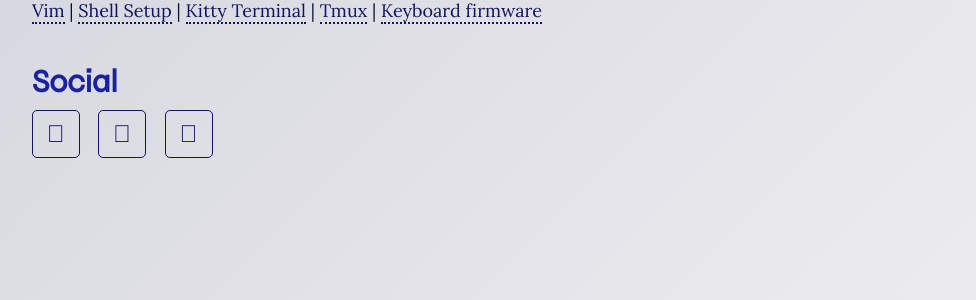
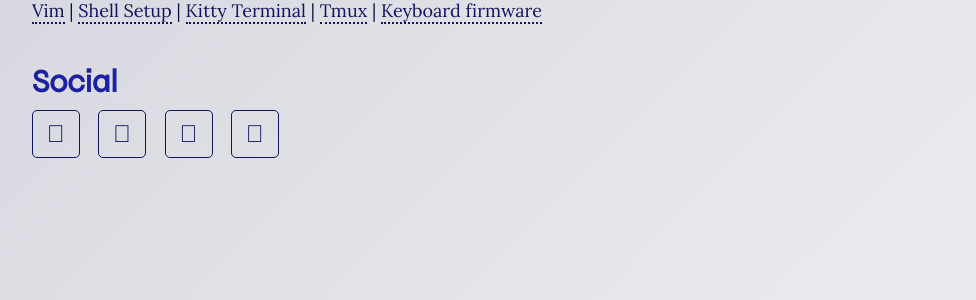
Before and after one commit to AdamWhittingham/personal-site, a Jekyll site: the page built from index.md, in a window 1280 px wide. Shown: the part 505-805 px from the top of the page, without its empty margins (240-1216 px from the left). Built offline with Jekyll 4.4.1, drawn with Linux system fonts in a browser that asks for light colours; nearby versions of some CDN libraries.

Commit message:
Add Mastodon

```diff
--- a/index.md
+++ b/index.md
@@ -33,6 +33,9 @@ I'm a Principal Engineer at <a href="https://cronofy.com">Cronofy</a>, building
 # Social
 
 <div class="social">
+  <a rel="me" href="https://ruby.social/@ad">
+    <span class="fa-brands fa-mastodon"></span>
+  </a>
   <a href="https://twitter.com/adamwhittingham">
     <span class="fa-brands fa-twitter"></span>
   </a>
```
